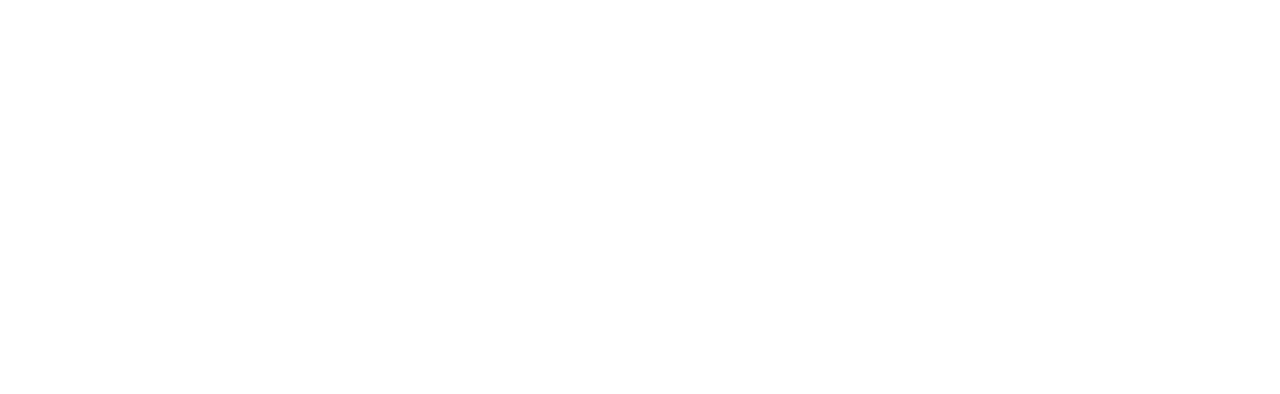
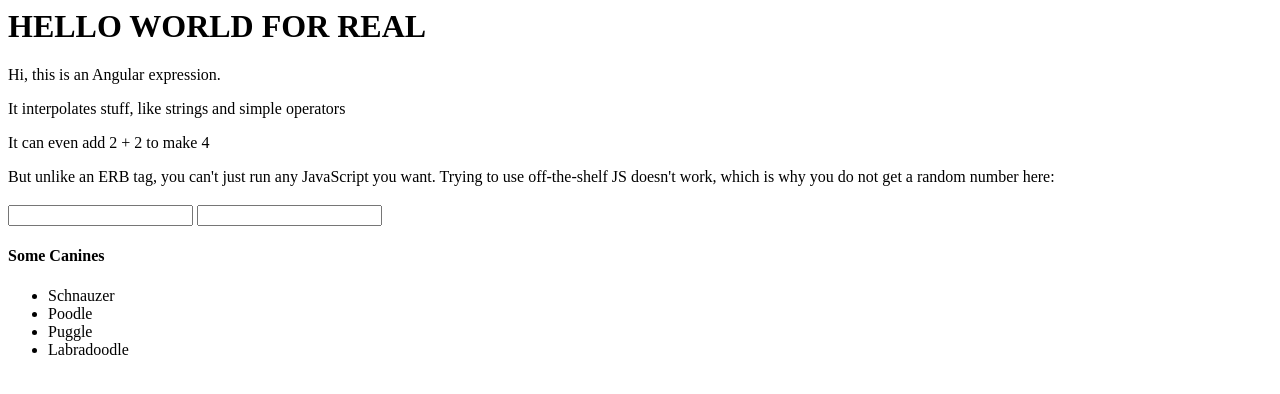
Before and after one commit to Schwad/first-fireup-of-angular, a plain HTML site: page index.html in a window 1280 px wide. Drawn offline with nearby package versions, Linux system fonts and the light colour scheme.

Commit message:
includes test drive of more AngularJS functionality

```diff
--- a/app.js
+++ b/app.js
@@ -0,0 +1,11 @@
+var firstApp = angular.module('firstApp', []);
+
+firstApp.controller('FirstCtrl',
+    ['$scope',
+    function($scope){
+      $scope.title = "HELLO WORLD FOR REAL";
+      $scope.dogs = ['Schnauzer',
+                     'Poodle',
+                     'Puggle',
+                     'Labradoodle'];
+    }]);
--- a/index.html
+++ b/index.html
@@ -1,11 +1,22 @@
-<html ng-app>
+<html ng-app="firstApp">
 <!-- ng-app tells angular what chunk of the DOM on your page it's allowed to handle -->
 <head>
   <title>Schwad's Angular Sandbox!</title>
     <script src="https://ajax.googleapis.com/ajax/libs/angularjs/1.3.14/angular.min.js"></script>
     <script src="app.js"></script>
 </head>
-<body>
-
+<body ng-controller = "FirstCtrl">
+    <h1>{{ title }}</h1>
+    <p>Hi, this is an {{ "Angular expression" }}.</p>
+    <p>It interpolates stuff, like {{ "strings" + " and simple operators"}}</p>
+    <p>It can even add 2 + 2 to make {{ 2 + 2 }}</p>
+    <p>But unlike an ERB tag, you can't just run any JavaScript you want. Trying to use off-the-shelf JS doesn't work, which is why you do not get a random number here: {{ Math.random() }}</p>
+    <h3>{{ secondTitle }}</h3>
+    <input type = "text" ng-model="secondTitle">
+    <input type = "text" ng-model="secondTitle">
+    <h4>Some Canines</h4>
+    <ul>
+      <li ng-repeat="dog in dogs"> {{ dog }}</li>
+    </ul>
 </body>
 </html>
```
